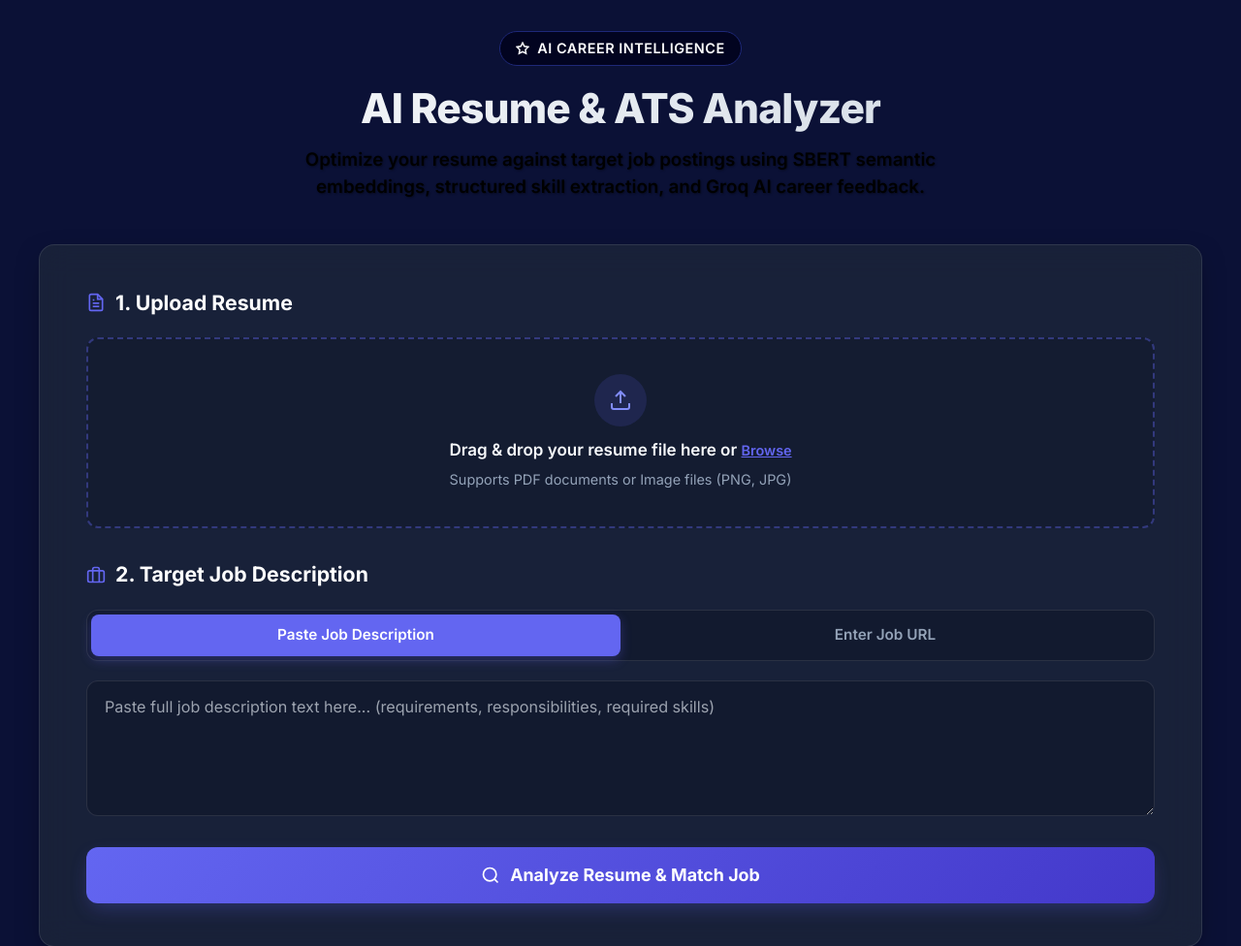
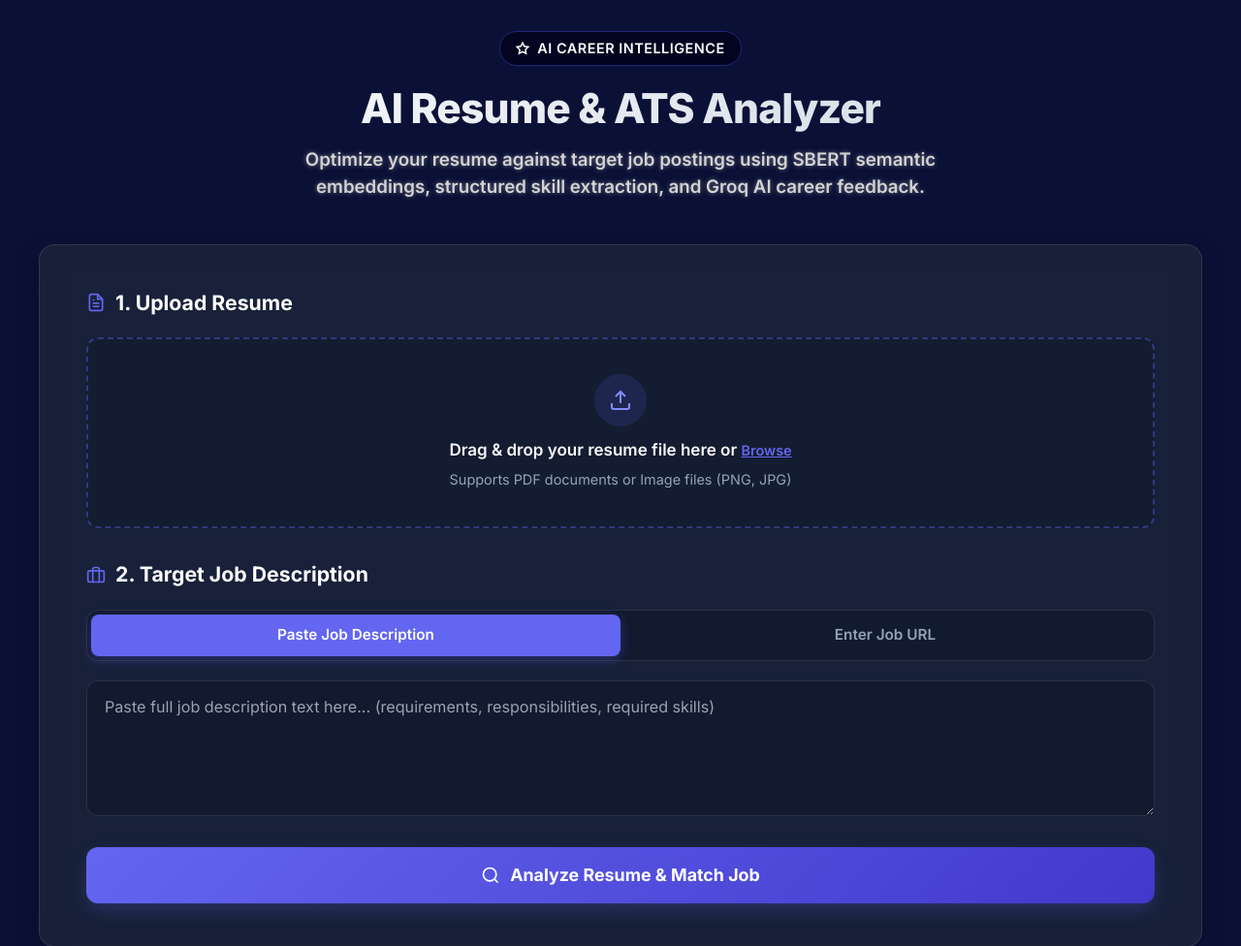
Before and after one commit to navadeep-05/Gen-AI-Resume-ATS-analyzer, a FastAPI app: page / in a window 1280 px wide. Shown: the top 976 px of the page at 97% size. Run offline with FastAPI, Linux system fonts and the light colour scheme; some libraries are stand-ins or nearby versions.

Commit message:
update ui

```diff
--- a/static/style.css
+++ b/static/style.css
@@ -172,10 +172,10 @@ header h1 {
 }
 
 header p {
-  color: #000000 !important;
+  color: #fff;
   font-size: 1.1rem;
   font-weight: 600;
-  text-shadow: 0 0 10px rgba(255, 255, 255, 0.5);
+  text-shadow: 0 0 5px rgba(200,200,200,0.5);
   max-width: 700px;
   margin: 0 auto;
 }
--- a/templates/index.html
+++ b/templates/index.html
@@ -25,7 +25,7 @@
         AI Career Intelligence
       </div>
       <h1>AI Resume & ATS Analyzer</h1>
-      <p style="color: white; text-shadow: 1px 1px 2px rgba(0,0,0,0.4);">Optimize your resume against target job postings using SBERT semantic embeddings, structured skill extraction, and Groq AI career feedback.</p>
+      <p style="color:#d3d3d3;">Optimize your resume against target job postings using SBERT semantic embeddings, structured skill extraction, and Groq AI career feedback.</p>
     </header>
 
     <!-- Error Alert Banner -->
```
